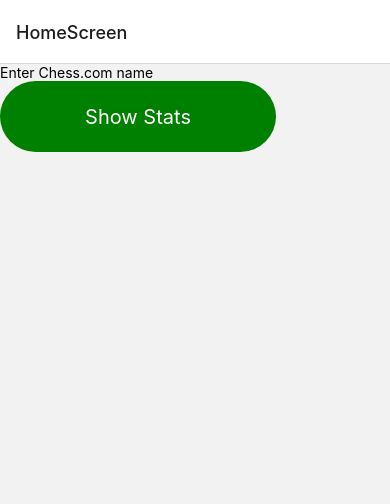
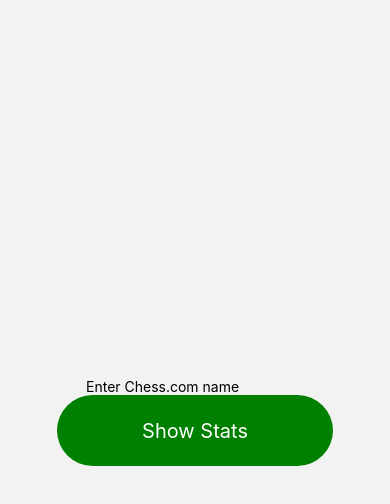
Before and after one commit to WuGambinos/chess-stats-app, a React Native app: screen /HomeScreen in a window 390 px wide. Shown: the top 504 px of the page. Built offline with nearby package versions, Linux system fonts and the light colour scheme.

Commit message:
Starting to set up basic navigation

```diff
--- a/App.js
+++ b/App.js
@@ -11,10 +11,15 @@
 export default function App() {
   return (
     <NavigationContainer>
-      <Stack.Navigator initialRouteName="HomeScreen">
+
+      <Stack.Navigator initialRouteName="HomeScreen"
+      screenOptions={{headerShown: false}}>
+
         <Stack.Screen name="HomeScreen" component={HomeScreen}/>
         <Stack.Screen name="Data" component={StatsScreen}/>
+
       </Stack.Navigator>
+
     </NavigationContainer>
       /*<View style={styles.container}>
         <HomeScreen>
--- a/components/Button.js
+++ b/components/Button.js
@@ -3,7 +3,7 @@
 import { TouchableOpacity } from 'react-native';
 import ChessWebAPI from "chess-web-api/src/chess-web-api";
 
-const Button = () => {
+const Button = (props) => {
 
     const showData = () => {
         var chessAPI = new ChessWebAPI();
@@ -18,7 +18,7 @@
 
     return (
         <TouchableOpacity style={styles.button}
-        onPress={() => showData()}>
+        onPress={props.onPress}>
             <Text style={styles.text}>
                 Show Stats
             </Text>
--- a/components/HomeScreen.js
+++ b/components/HomeScreen.js
@@ -11,21 +11,28 @@
     };
 
     return (
-        <View>
+        <View style={styles.container}>
             <View>
                 <TextInput
                 placeholder="Enter Chess.com name"
                 onChangeText={newText => setText(newText)}
-                onSubmitEditing={() => showText()}>
-                </TextInput>
+                onSubmitEditing={() => showText()} />
             </View>
 
             <View>
-                <Button/>
+                <Button onPress={() => navigation.navigate('Data')}/>
             </View>
         </View>
     );
 };
 
+const styles = StyleSheet.create({
+    container: {
+      flex: 1,
+      alignItems: 'center',
+      justifyContent: 'center',
+    }
+  });
+
 
 export default HomeScreen;
```
